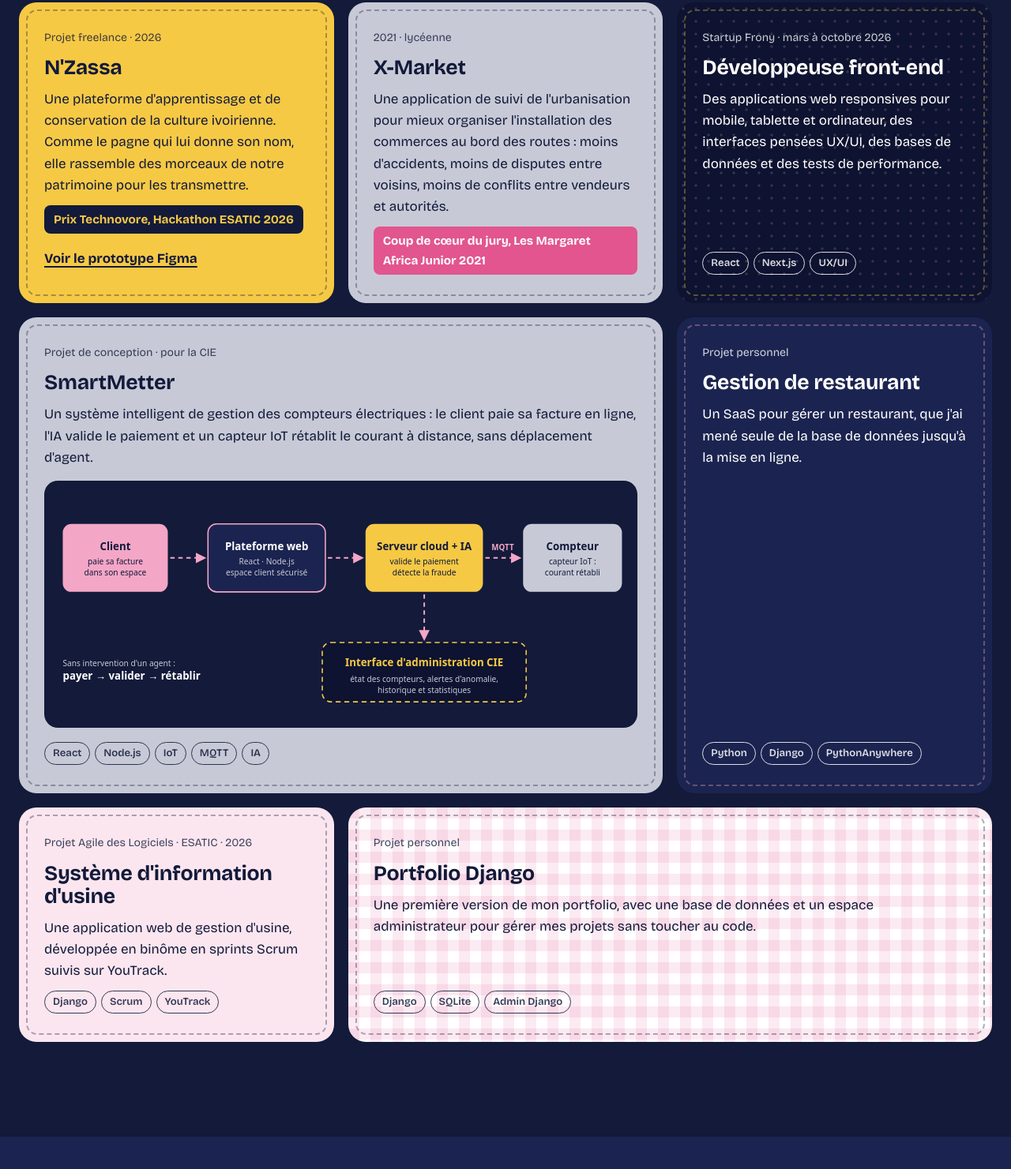
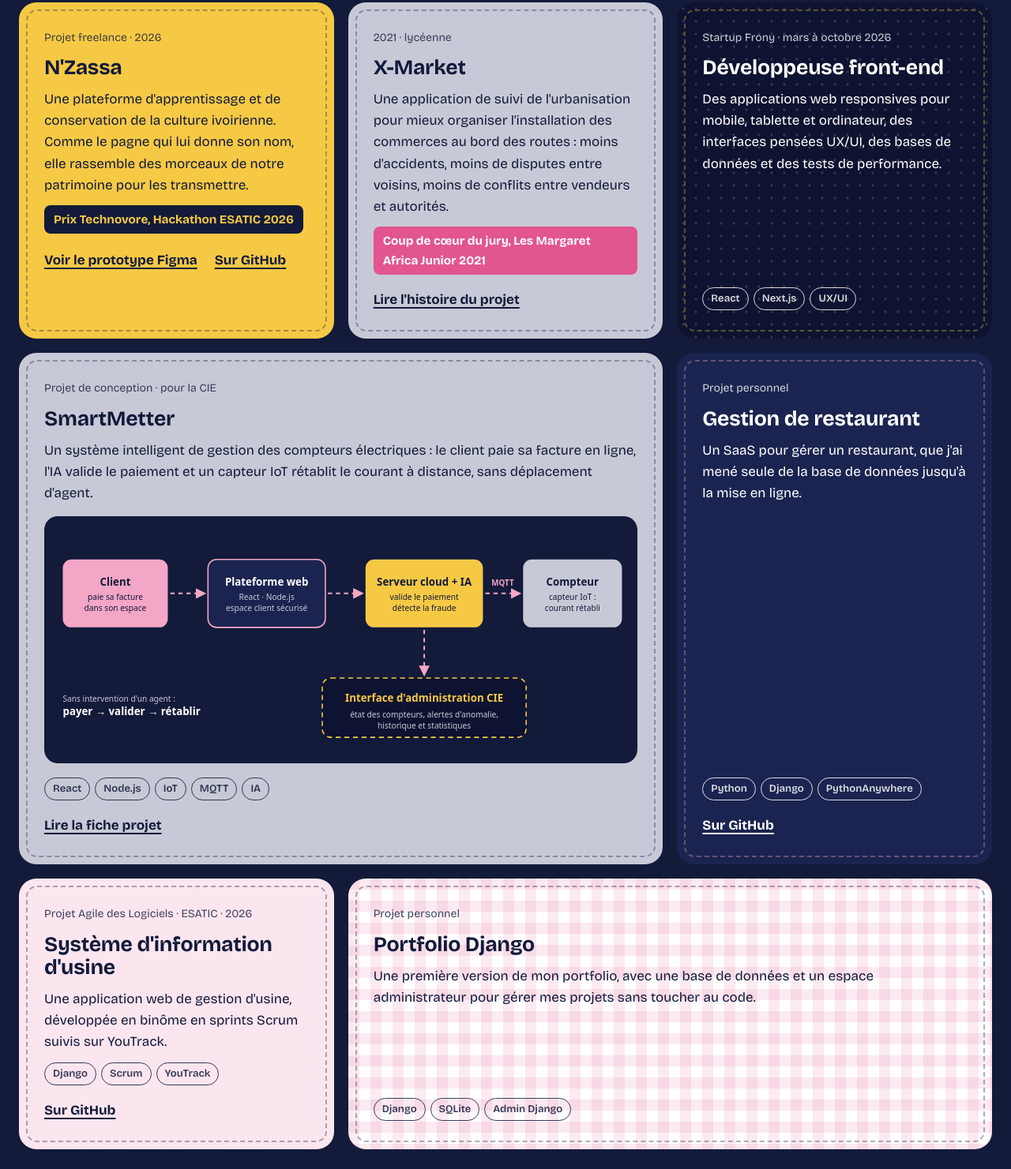
Before and after one commit to rtuo1978-a11y/PortfolioRose, a plain HTML site: page index.html in a window 1280 px wide. Shown: the part 4099-5580 px from the top of the page at 79% size. Drawn offline with Linux system fonts and the light colour scheme; no server answers.

Commit message:
Remettre les liens vers tous mes dépôts publics et mettre à jour mon CV
Co-Authored-By: Claude Opus 5.5 <noreply@anthropic.com>
Claude-Session: https://claude.ai/code/session_01EtbXG5kYjvcWvRY3mNpXfh

```diff
--- a/index.html
+++ b/index.html
@@ -172,7 +172,10 @@
           <h3>N'Zassa</h3>
           <p>Une plateforme d'apprentissage et de conservation de la culture ivoirienne. Comme le pagne qui lui donne son nom, elle rassemble des morceaux de notre patrimoine pour les transmettre.</p>
           <p class="award">Prix Technovore, Hackathon ESATIC 2026</p>
-          <a class="patch-link" href="https://www.figma.com/make/BUqF3tiDwNeOw56paAaRV4/Cultural-Connection-Website">Voir le prototype Figma</a>
+          <div class="patch-actions">
+            <a class="patch-link" href="https://www.figma.com/make/BUqF3tiDwNeOw56paAaRV4/Cultural-Connection-Website">Voir le prototype Figma</a>
+            <a class="patch-link" href="https://github.com/rtuo1978-a11y/N-zassa">Sur GitHub</a>
+          </div>
         </article>
 
         <article class="patch p-grey" data-tags="mobile prix">
@@ -180,6 +183,7 @@
           <h3>X-Market</h3>
           <p>Une application de suivi de l'urbanisation pour mieux organiser l'installation des commerces au bord des routes&nbsp;: moins d'accidents, moins de disputes entre voisins, moins de conflits entre vendeurs et autorités.</p>
           <p class="award">Coup de cœur du jury, Les Margaret Africa Junior 2021</p>
+          <a class="patch-link" href="https://github.com/rtuo1978-a11y/XMarket">Lire l'histoire du projet</a>
         </article>
 
         <article class="patch p-dots" data-tags="web equipe">
@@ -195,6 +199,7 @@
           <p>Un système intelligent de gestion des compteurs électriques&nbsp;: le client paie sa facture en ligne, l'IA valide le paiement et un capteur IoT rétablit le courant à distance, sans déplacement d'agent.</p>
           <img class="schema" src="assets/img/projets/smartmetter-schema.svg" alt="Schéma : le client paie sur la plateforme web, l'IA valide le paiement, le serveur envoie l'ordre au capteur IoT du compteur qui rétablit le courant ; la CIE supervise depuis son interface." width="960" height="400">
           <ul class="stack"><li>React</li><li>Node.js</li><li>IoT</li><li>MQTT</li><li>IA</li></ul>
+          <a class="patch-link" href="https://github.com/rtuo1978-a11y/Smartmetter">Lire la fiche projet</a>
         </article>
 
         <article class="patch p-night" data-tags="web">
@@ -202,6 +207,7 @@
           <h3>Gestion de restaurant</h3>
           <p>Un SaaS pour gérer un restaurant, que j'ai mené seule de la base de données jusqu'à la mise en ligne.</p>
           <ul class="stack"><li>Python</li><li>Django</li><li>PythonAnywhere</li></ul>
+          <a class="patch-link" href="https://github.com/rtuo1978-a11y/Gestion_Restaurant">Sur GitHub</a>
         </article>
 
         <article class="patch p-rose-soft" data-tags="web equipe">
@@ -209,6 +215,7 @@
           <h3>Système d'information d'usine</h3>
           <p>Une application web de gestion d'usine, développée en binôme en sprints Scrum suivis sur YouTrack.</p>
           <ul class="stack"><li>Django</li><li>Scrum</li><li>YouTrack</li></ul>
+          <a class="patch-link" href="https://github.com/rtuo1978-a11y/Syst-meUsine">Sur GitHub</a>
         </article>
 
         <article class="patch p-checks p-w4" data-tags="web">
```
Also changed, not shown: 1 other file.
